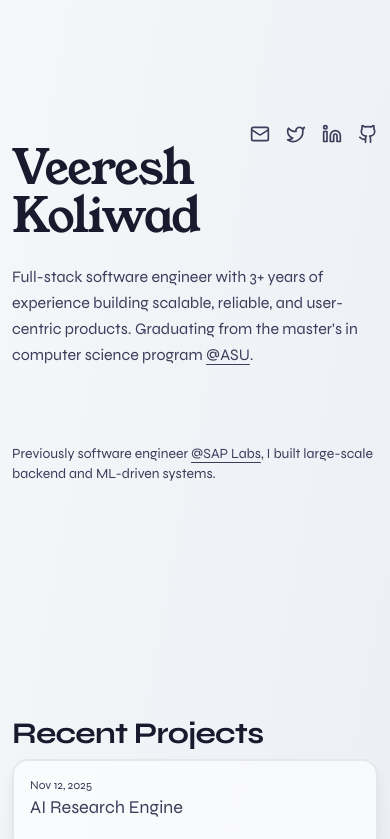
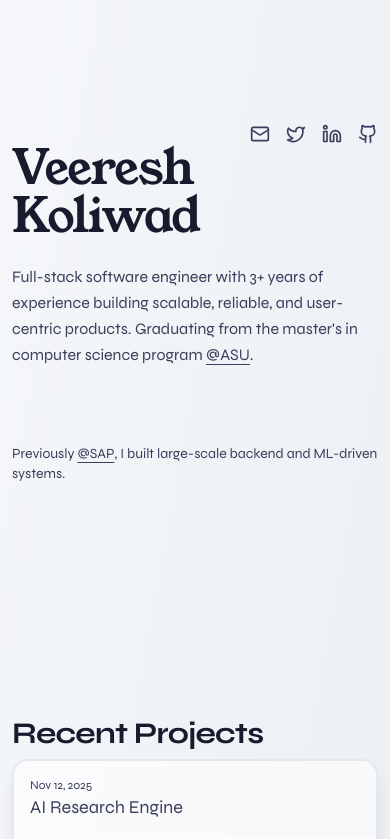
Before and after one commit to veereshgit99/veeresh.dev, a Next.js app: page / in a window 390 px wide. Shown: the top 839 px of the page. Built offline with nearby package versions, Linux system fonts and the light colour scheme.

Commit message:
Changed mobile view..

```diff
--- a/src/components/Hero.tsx
+++ b/src/components/Hero.tsx
@@ -68,7 +68,7 @@ const Hero = () => {
                 transition={{ duration: 0.4, delay: 0.3 }}
                 className="flex flex-col sm:flex-row sm:items-center gap-4 mt-auto sm:mt-0">
                 <p className="text-secondary text-sm sm:text-lg">
-                    Previously software engineer <Link href="https://www.sap.com/index.html" target="_blank" rel="noreferrer" className="font-medium underline underline-offset-4">@SAP Labs</Link>, I built large-scale backend and ML-driven systems.
+                    Previously <Link href="https://www.sap.com/index.html" target="_blank" rel="noreferrer" className="font-medium underline underline-offset-4">@SAP</Link>, I built large-scale backend and ML-driven systems.
                 </p>
                 <div className="hidden sm:block flex-1 h-[1px] bg-border"></div>
             </motion.div>
```
